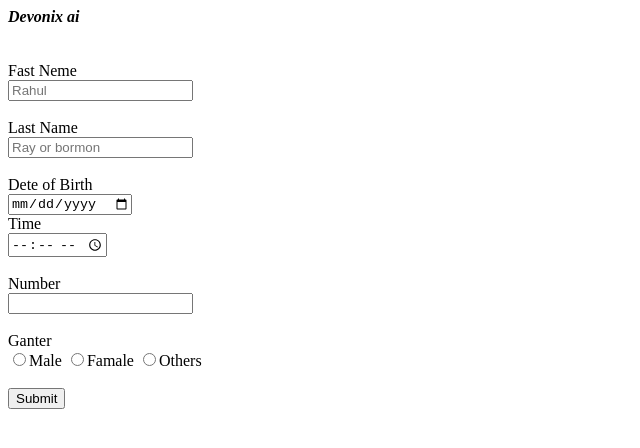
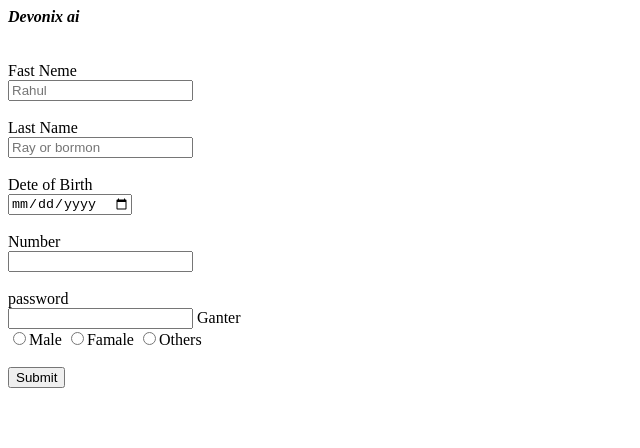
Before and after one commit to rahulbormon999-star/Devonix-AI-, a plain HTML site: page index.html in a window 1280 px wide. Shown: the whole page, without its empty margins (0-640 px from the left). Drawn offline with Linux system fonts and the light colour scheme.

Commit message:
index.html

```diff
--- a/index.html
+++ b/index.html
@@ -10,10 +10,11 @@
   <input type="text" placeholder= "Ray or bormon">
   <br><br>
   Dete of Birth<br>
-  <input type="date" placeholder="17/08/2008> <br><br>
-  Time<br>
-  <input type="time"> <br><br>
- Number<br> <input type="number" valu="01"><br><br>
+  <input type="date" placeholder="17/08/2008"> <br><br>
+ Number<br>
+  <input type="number" valu="01"> <br><br>
+  password<br>
+  <input type="password">
   Ganter<br>
   <input type="radio" name="Gan">Male
   <input type="radio" name="Gan">Famale
```
